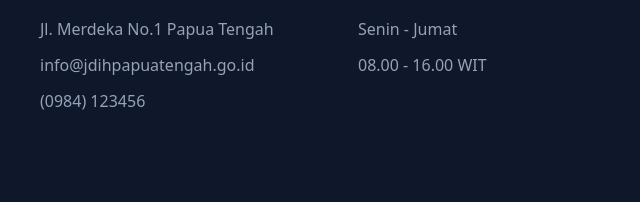
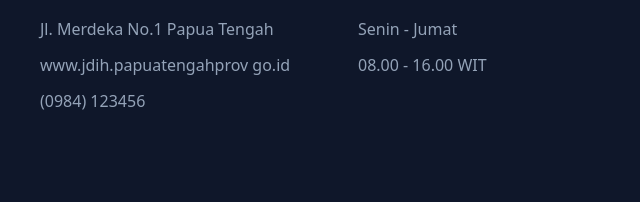
Before and after one commit to hostingerprovinsipapuatengah-cyber/jdih, a plain HTML site: page index.html in a window 1280 px wide. Shown: the part 3141-3343 px from the top of the page, 620-1260 px from the left. Drawn offline with nearby package versions, Linux system fonts and the light colour scheme.

Commit message:
ganti kontak

```diff
--- a/index.html
+++ b/index.html
@@ -264,7 +264,7 @@
         <h4 class="font-bold text-lg mb-5">Kontak</h4>
         <div class="space-y-3 text-slate-400">
           <p>Jl. Merdeka No.1 Papua Tengah</p>
-          <p>info@jdihpapuatengah.go.id</p>
+          <p>www.jdih.papuatengahprov go.id</p>
           <p>(0984) 123456</p>
         </div>
       </div>
```
